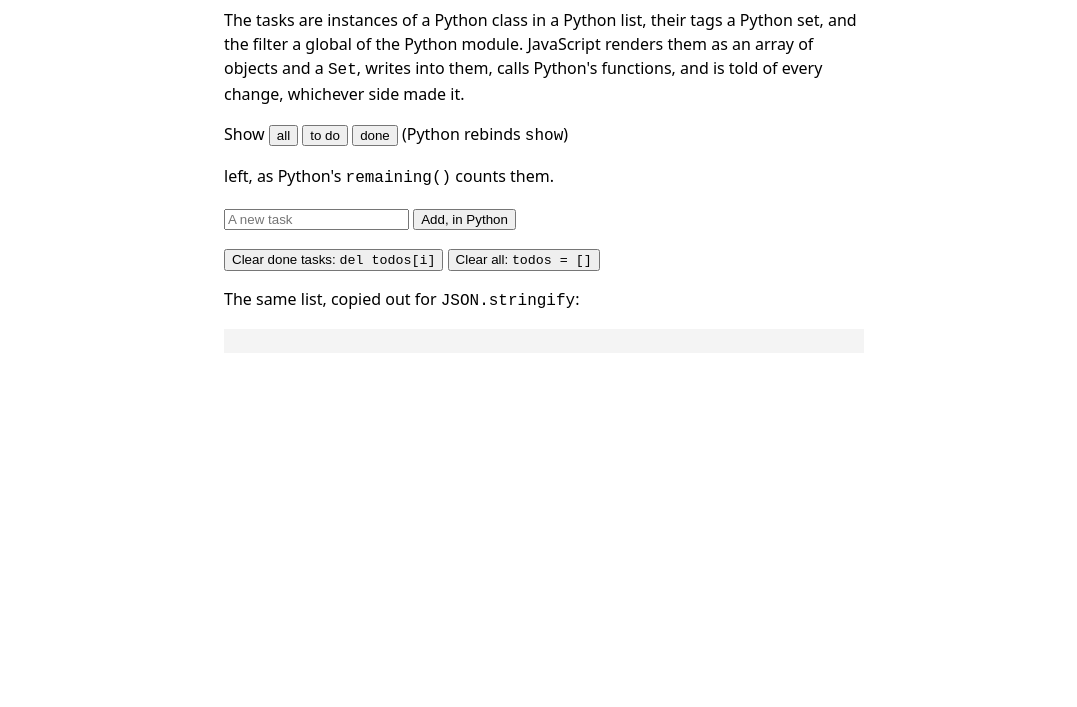
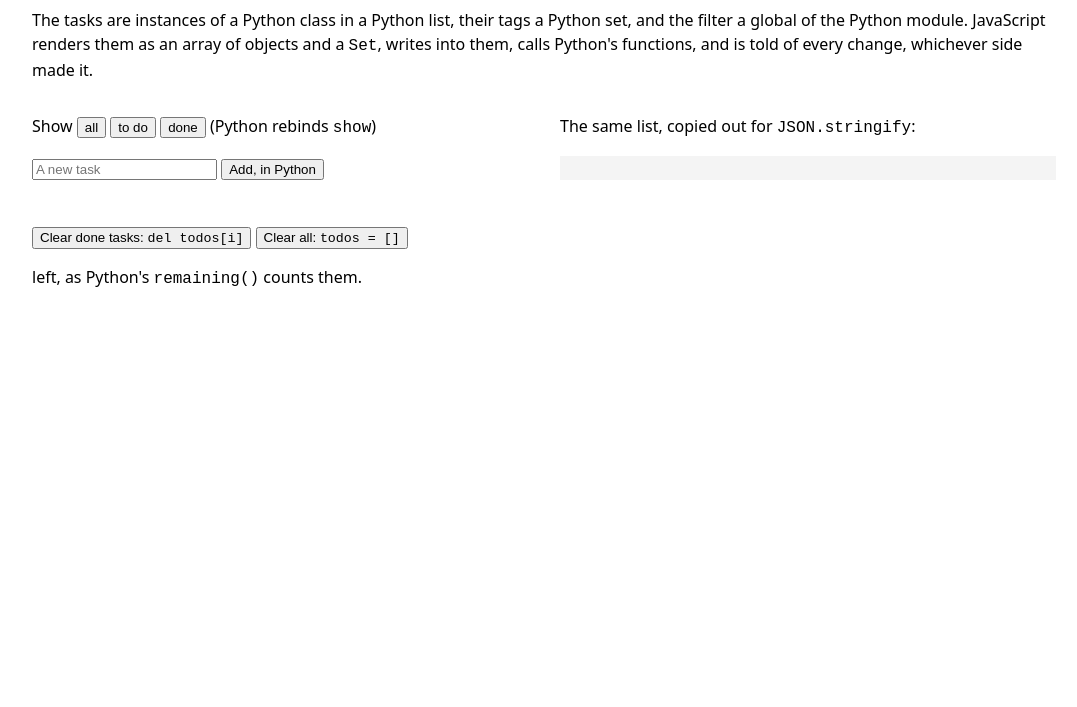
Before and after one commit to svelthon/bryntime, a website with bundled scripts: page demo/index.html in a window 1280 px wide. Shown: the part 93-800 px from the top of the page, without its empty margins (96-1173 px from the left). Built offline with nearby package versions, Linux system fonts and the light colour scheme.

Commit message:
Say how to install Bryntime, from npm, and lay the demo out in two columns that keep still

```diff
--- a/demo/index.html
+++ b/demo/index.html
@@ -7,9 +7,25 @@
         <style>
             body {
                 font: 16px/1.5 system-ui, sans-serif;
-                max-width: 40rem;
+                max-width: 64rem;
                 margin: 2rem auto;
                 padding: 0 1rem;
+            }
+            /* The controls above the list and the copy beside it, so nothing
+               moves when the list grows or an error is shown. */
+            main {
+                display: grid;
+                grid-template-columns: minmax(0, 1fr) minmax(0, 1fr);
+                gap: 2rem;
+                align-items: start;
+            }
+            @media (max-width: 48rem) {
+                main {
+                    grid-template-columns: minmax(0, 1fr);
+                }
+            }
+            ul {
+                padding: 0;
             }
             li {
                 list-style: none;
@@ -21,11 +37,15 @@
             }
             #error {
                 color: #b00020;
+                min-height: 1.5em;
+                margin: 0.25rem 0 0;
             }
             pre {
                 background: #f4f4f4;
                 padding: 0.75rem;
-                overflow-x: auto;
+                margin: 0;
+                max-height: 70vh;
+                overflow: auto;
             }
         </style>
     </head>
@@ -37,6 +57,8 @@
             <code>Set</code>, writes into them, calls Python's functions, and is told of every change,
             whichever side made it.
         </p>
+        <main>
+            <section>
                 <p>
                     Show
                     <button data-show="all">all</button>
@@ -44,19 +66,23 @@
                     <button data-show="done">done</button>
                     <span>(Python rebinds <code>show</code>)</span>
                 </p>
-        <ul id="todos"></ul>
-        <p><span id="left"></span> left, as Python's <code>remaining()</code> counts them.</p>
                 <form id="add">
                     <input name="task" placeholder="A new task" />
                     <button>Add, in Python</button>
-            <span id="error"></span>
+                    <p id="error"></p>
                 </form>
                 <p>
                     <button id="clear-done">Clear done tasks: <code>del todos[i]</code></button>
                     <button id="clear-all">Clear all: <code>todos = []</code></button>
                 </p>
+                <p><span id="left"></span> left, as Python's <code>remaining()</code> counts them.</p>
+                <ul id="todos"></ul>
+            </section>
+            <section>
                 <p>The same list, copied out for <code>JSON.stringify</code>:</p>
                 <pre id="json"></pre>
+            </section>
+        </main>
         <script type="module" src="./main.js"></script>
     </body>
 </html>
```
Also changed, not shown: README.md. Lines whose indentation alone changed are shown as unchanged.
